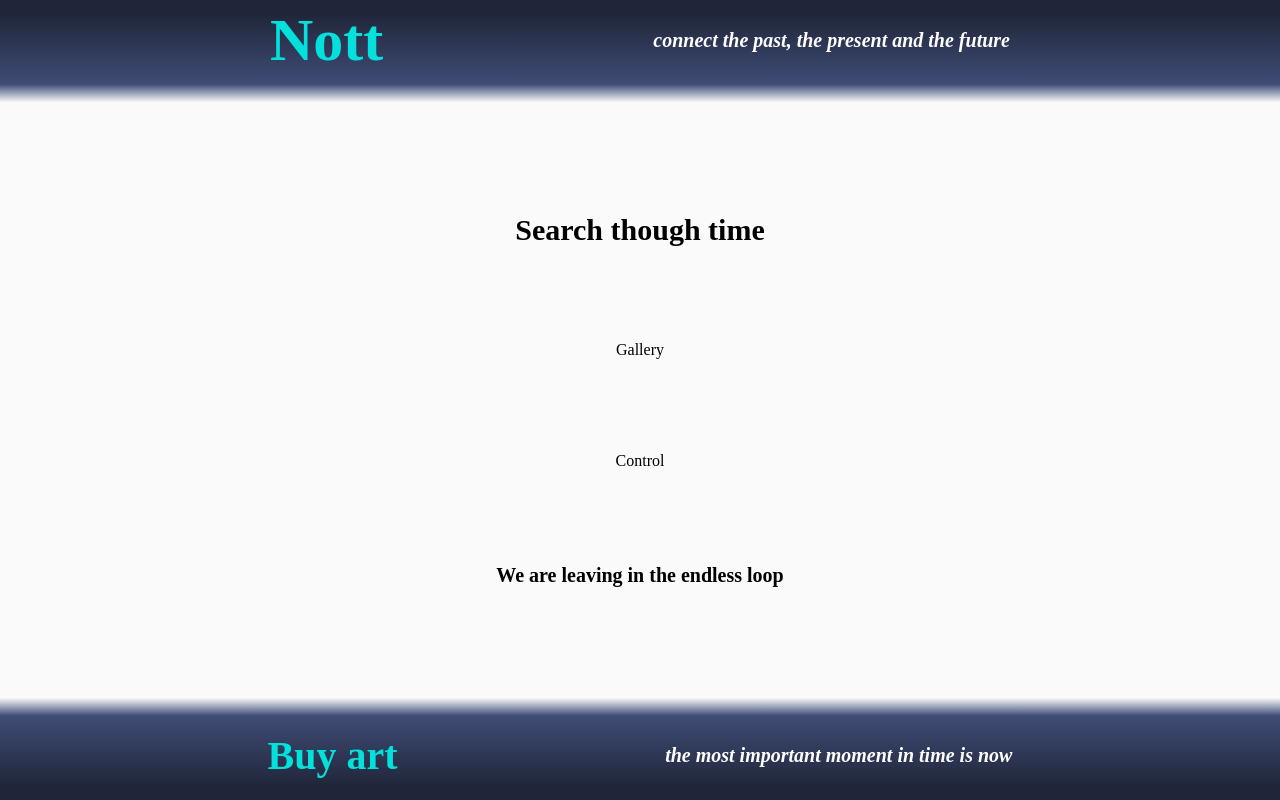
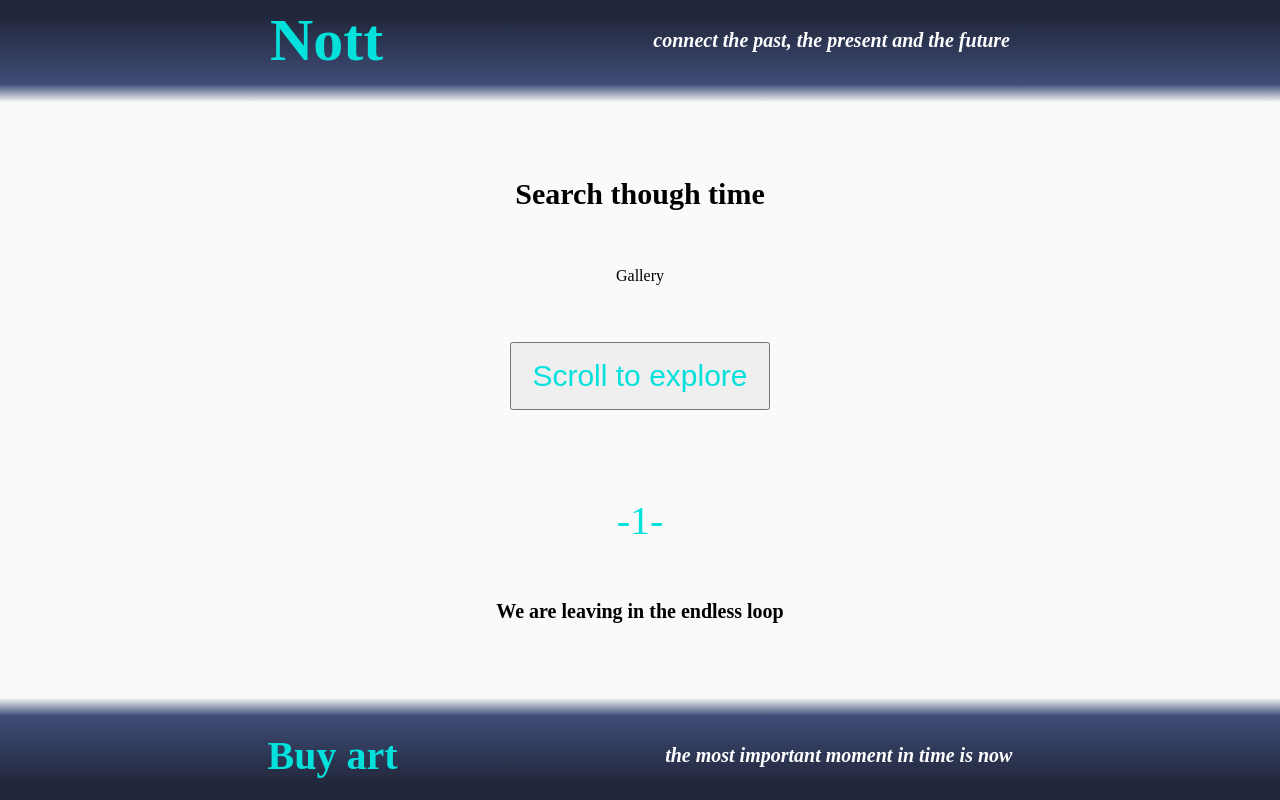
Before and after one commit to Lu-Smith/nott_art_exhibition_react, a React (Create React App) app: page / in a window 1280 px wide. Built offline with nearby package versions, Linux system fonts and the light colour scheme.

Commit message:
Updated Control.js

```diff
--- a/src/components/Control.js
+++ b/src/components/Control.js
@@ -1,8 +1,12 @@
 import React from 'react'
+import { Button, Scroll } from './styles/Contol.styled'
 
 const Control = () => {
   return (
-    <div>Control</div>
+    <>
+    <Button>Scroll to explore</Button>
+    <Scroll>-1-</Scroll>
+    </>
   )
 }
 
--- /dev/null
+++ b/src/components/styles/Contol.styled.js
@@ -0,0 +1,12 @@
+import styled from 'styled-components';
+
+export const Button = styled.button`
+ font-size: 30px;
+ color: #04E0DB;
+ padding: 15px 20px;
+`
+export const Scroll = styled.div`
+font-size: 40px;
+color: #04E0DB;
+margin-top: 30px;
+`
```
